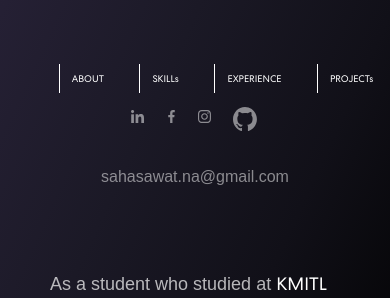
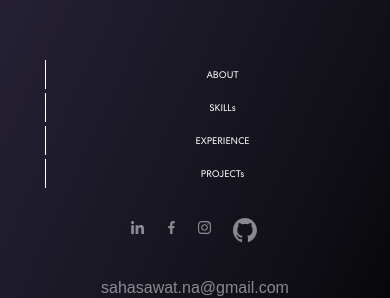
Before and after one commit to sahatwatz/portfolio-app, a React (Create React App) app: page / in a window 390 px wide. Shown: the part 408-706 px from the top of the page. Built offline with nearby package versions, Linux system fonts and the light colour scheme; a web font is replaced by a local one.

Commit message:
improve responsive

```diff
--- a/src/css/media_query.css
+++ b/src/css/media_query.css
@@ -56,6 +56,7 @@ Media Query
   }
 
   .logo-container {
+    padding-top: 20px;
     display: flex;
     flex-direction: row;
     align-items: center;
@@ -63,7 +64,6 @@ Media Query
 
   .list ul {
     font-size: 80%;
-    display: flex;
     justify-content: space-around;
   }
 }
@@ -125,13 +125,13 @@ Media Query
   }
 
   .logo-container {
+    padding-top: 20px;
     display: flex;
     flex-direction: row;
     align-items: center;
   }
 
   .list ul {
-    display: flex;
     justify-content: space-around;
   }
 
@@ -190,6 +190,7 @@ Media Query
   }
 
   .logo-container {
+    padding-top: 20px;
     position: relative;
     display: flex;
     flex-direction: row;
@@ -197,7 +198,6 @@ Media Query
   }
 
   .list ul {
-    display: flex;
     justify-content: space-around;
   }
   .content-box1 img {
@@ -254,6 +254,7 @@ Media Query
   }
 
   .logo-container {
+    padding-top: 20px;
     display: flex;
     flex-direction: row;
     align-items: center;
```
